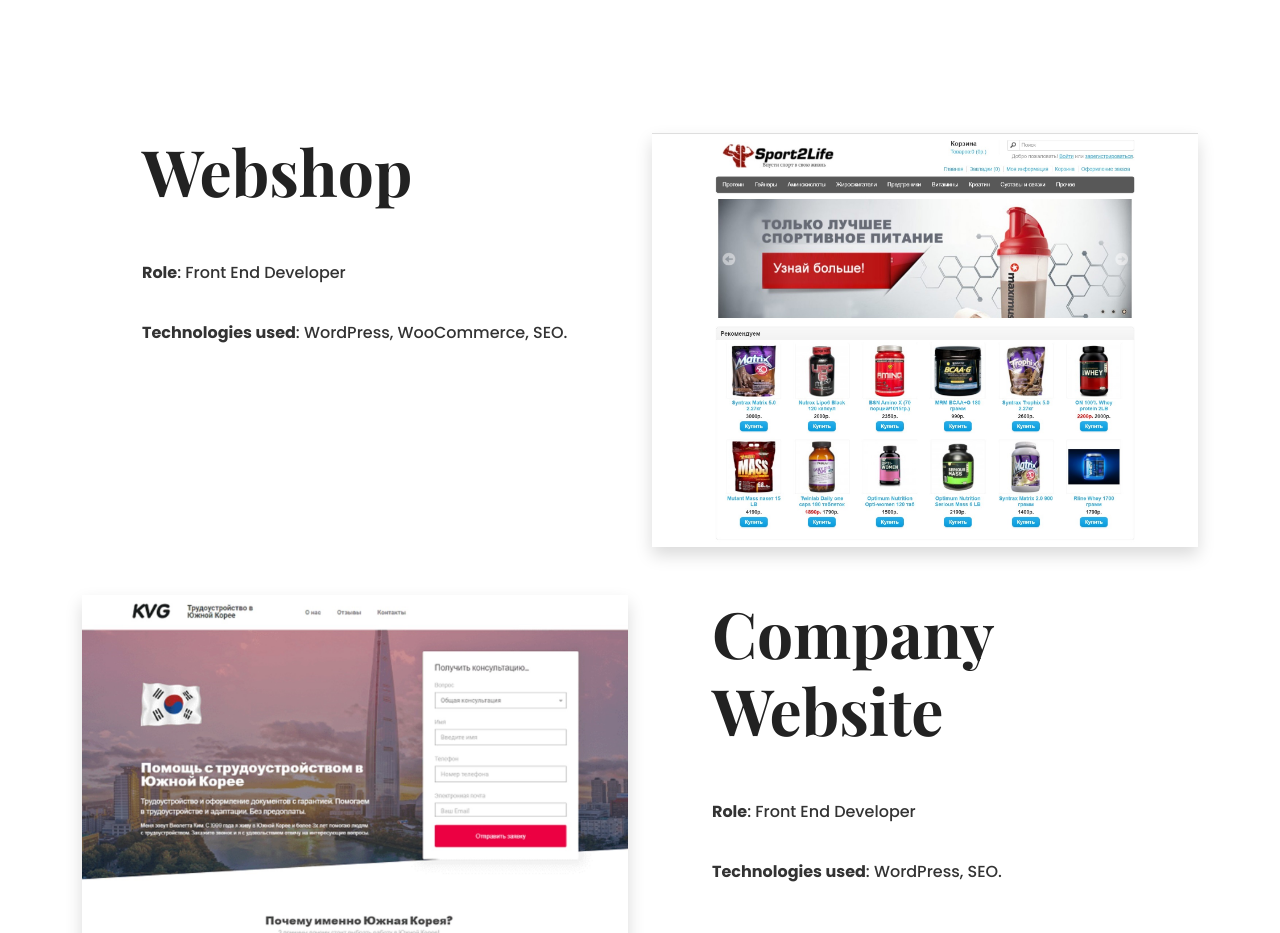
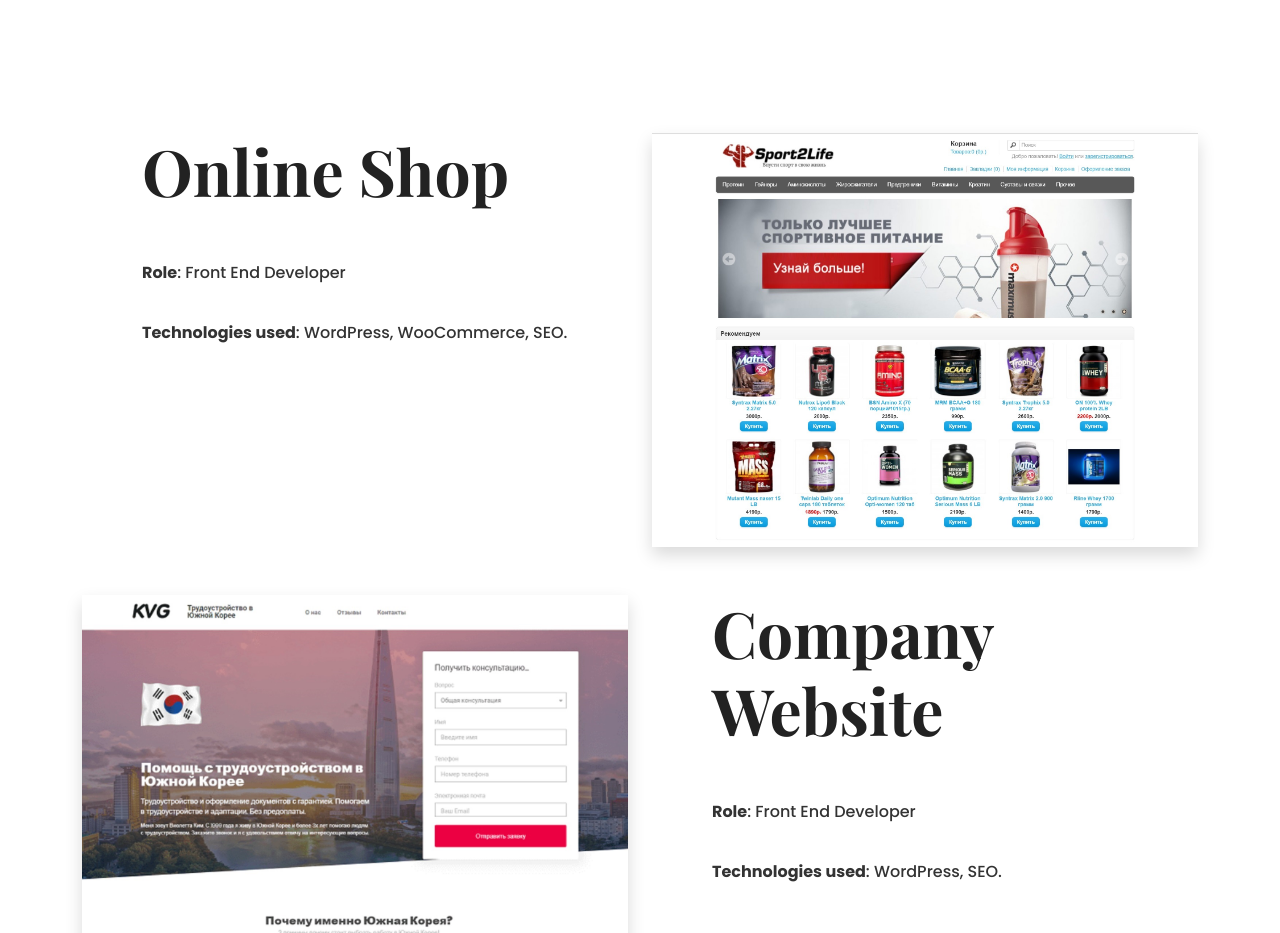
Before and after one commit to a-shapkina/portfolio, a plain HTML site: page index.html in a window 1280 px wide. Shown: the part 2460-3393 px from the top of the page. Drawn offline with nearby package versions, Linux system fonts and the light colour scheme.

Commit message:
Changed project name

```diff
--- a/index.html
+++ b/index.html
@@ -159,7 +159,7 @@
       <div class="row mb-5">
         <div class="col">
           <div class="project-description">
-            <h2 class="mb-5">Webshop</h2>
+            <h2 class="mb-5">Online Shop</h2>
             <p class="mb-5">
               <b>Role</b>: Front End Developer
               <br /><br />
```
